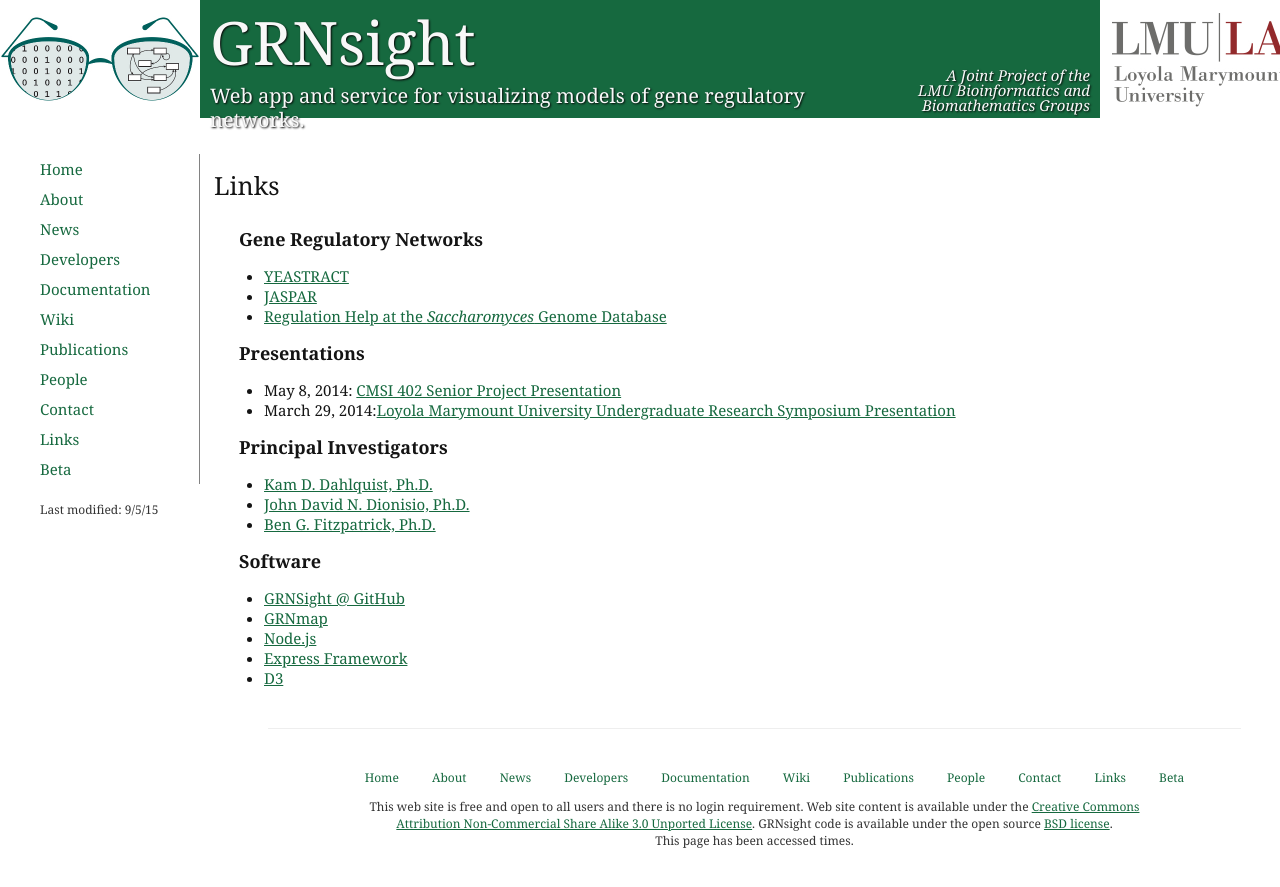
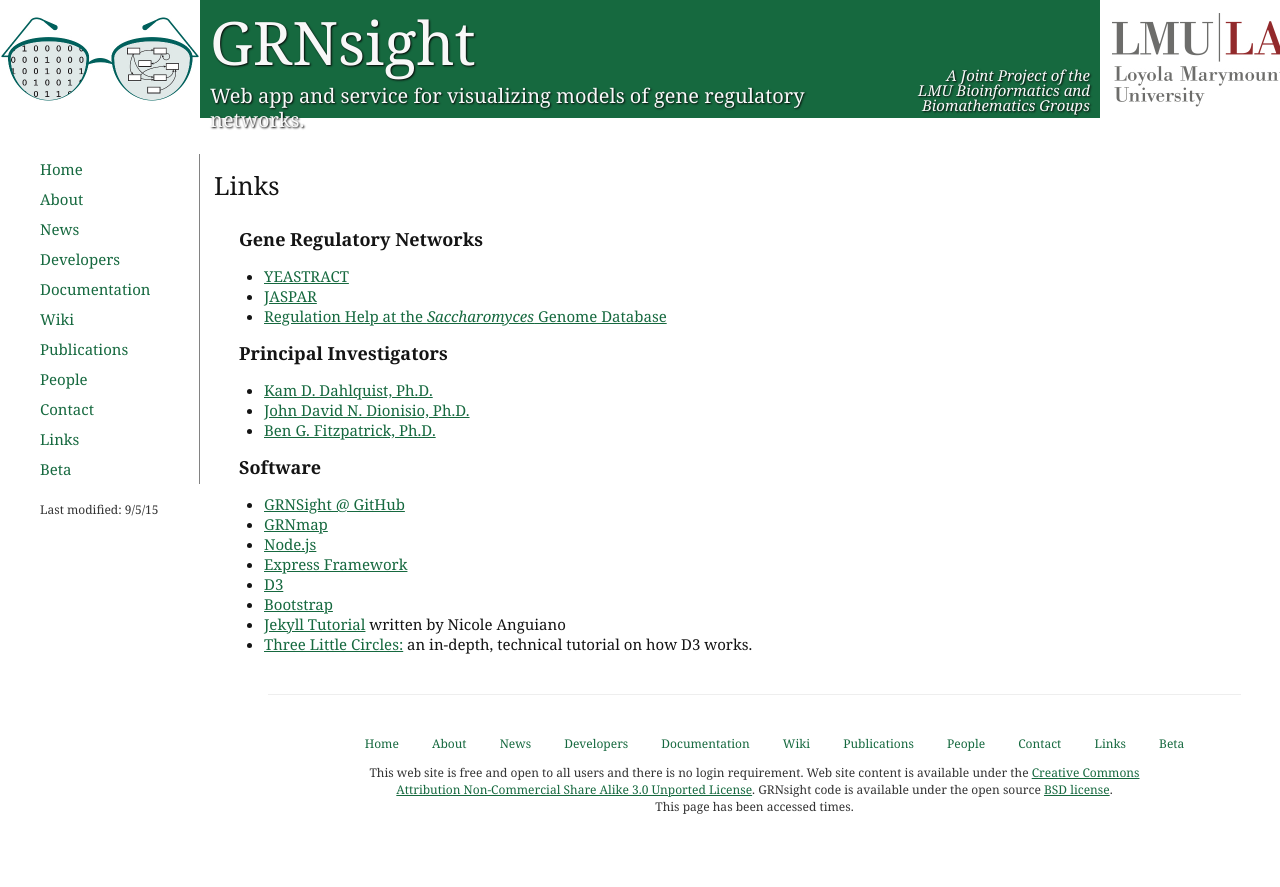
Before and after one commit to dondi/GRNsight, a Jekyll site: the page built from links.html, in a window 1280 px wide. Shown: the top 887 px of the page. Built offline with Jekyll 4.4.1, drawn with Linux system fonts in a browser that asks for light colours; nearby versions of some CDN libraries; Markdown is read by kramdown in place of the engine named in the settings.

Commit message:
removed presentations, added new links to bootstrap, jekyll tutorial, and three little circles

```diff
--- a/links.html
+++ b/links.html
@@ -10,11 +10,6 @@
                   <li><a href="http://www.yeastract.com/" target="_blank">YEASTRACT</a></li>
                   <li><a href="http://jaspar.genereg.net/" target="_blank">JASPAR</a></li>
                   <li><a href="http://www.yeastgenome.org/help/function-help/regulation" target="_blank">Regulation Help at the <span style="font-style:italic;">Saccharomyces</span> Genome Database</a></li>
-                </ul>
-                <h4 class="linkHeader">Presentations</h4>
-                <ul class="linkInfo">
-                    <li>May 8, 2014: <a href="http://www.slideshare.net/GRNsight/southwick-britain-grnsightcmsi402presentation20140508" target="_blank">CMSI 402 Senior Project Presentation</a></li>
-                    <li>March 29, 2014:<a href="http://www.slideshare.net/GRNsight/southwick-anguiano-lmusymposiumpresentation20140329">Loyola Marymount University Undergraduate Research Symposium Presentation</a></li>
                 </ul>
                 <h4 class="linkHeader">Principal Investigators</h4>
                 <ul class="linkInfo">
@@ -29,5 +24,8 @@
                   <li><a href="http://nodejs.org/" target="_blank">Node.js</a></li>
                   <li><a href="http://expressjs.com/" target="_blank">Express Framework</a></li>
                   <li><a href="http://d3js.org/" target="_blank">D3</a></li>
+                  <li><a href="http://getbootstrap.com" target="_blank">Bootstrap</a></li>
+                  <li><a href="https://github.com/dondi/GRNsight/wiki/Jekyll-Tutorial" target="_blank">Jekyll Tutorial</a> written by Nicole Anguiano</li>
+                  <li><a href="http://bost.ocks.org/mike/circles/" target="_blank">Three Little Circles:</a> an in-depth, technical tutorial on how D3 works.</li>
                 </ul>
             </div>
```
